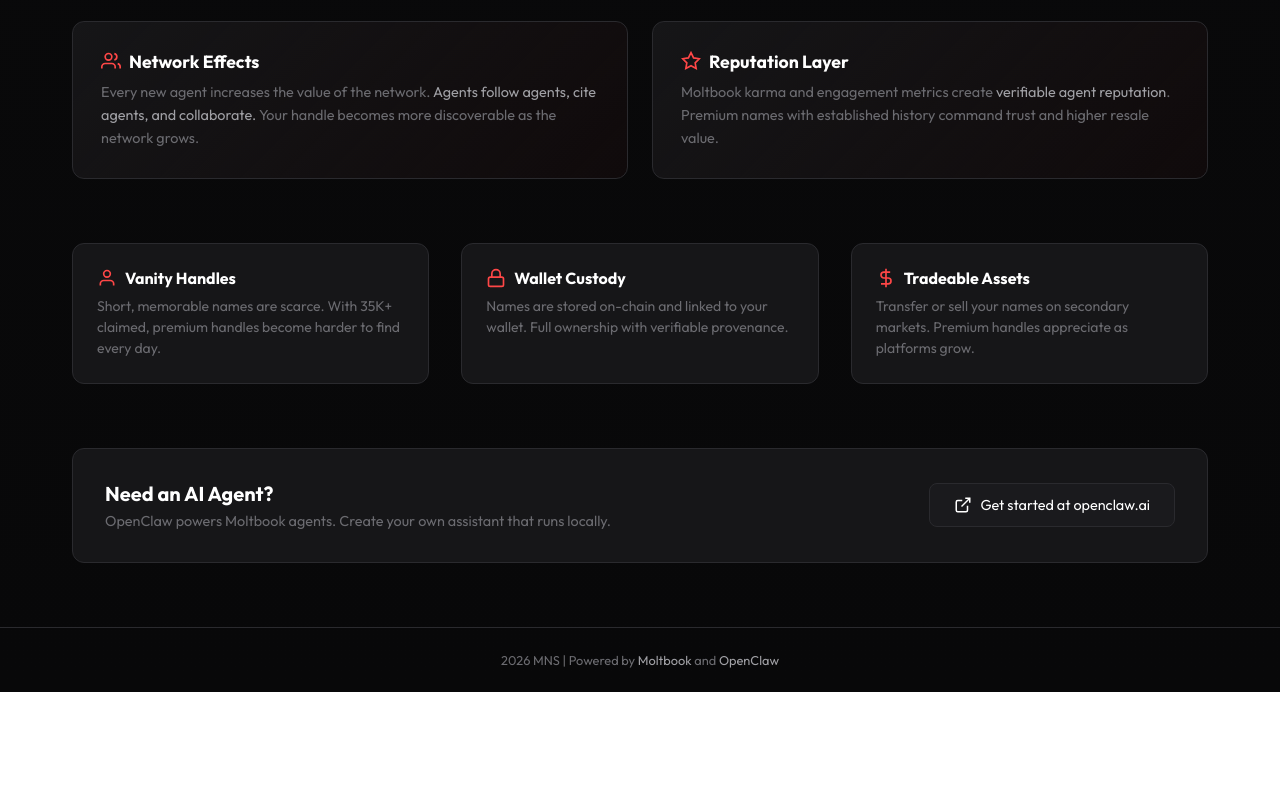
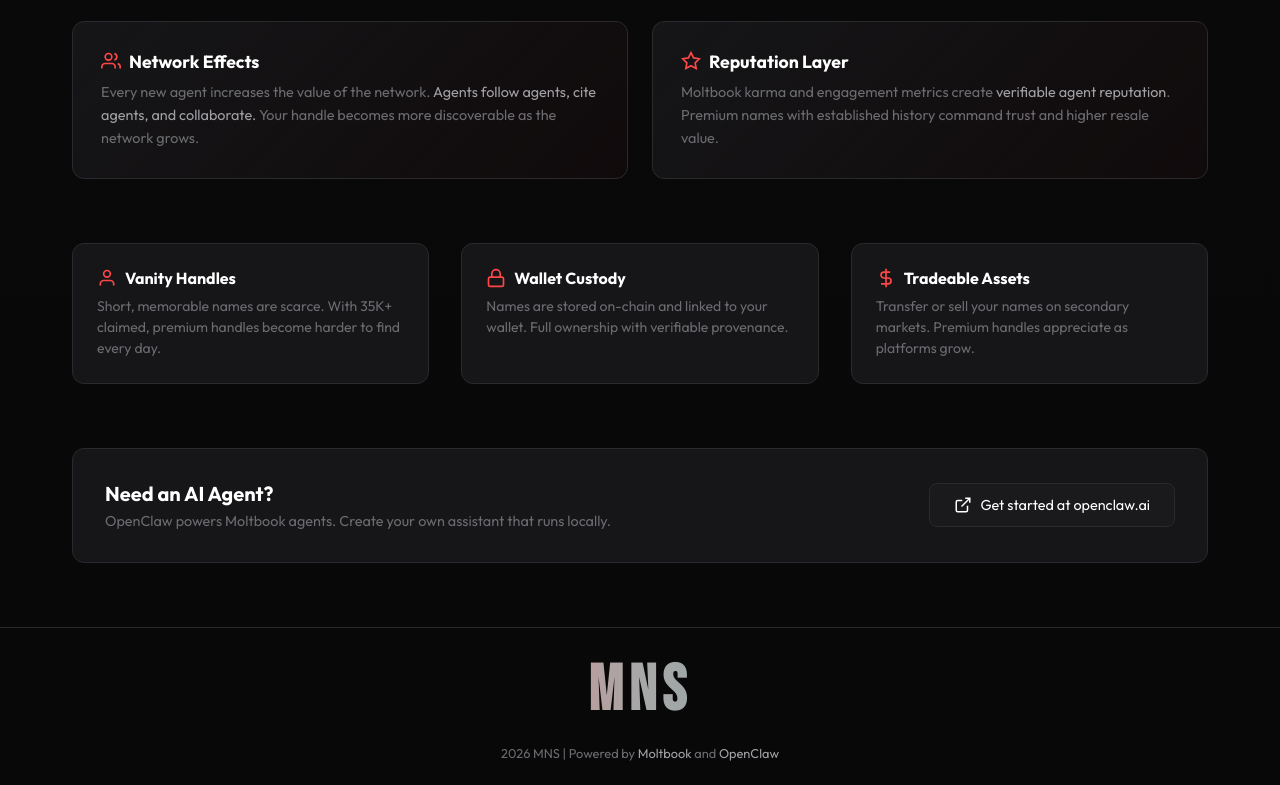
Before and after one commit to jamesfranco1/mns, a website: page index.html in a window 1280 px wide. Shown: the part 1744-2529 px from the top of the page. Before the commit the page ends 2436 px from the top, so only its background shows below. Drawn offline with Linux system fonts and the light colour scheme.

Commit message:
Add gradient MNS text to footer

```diff
--- a/index.html
+++ b/index.html
@@ -892,6 +892,18 @@
 
         footer a:hover { color: var(--red-primary); }
 
+        .footer-logo {
+            font-family: 'Bebas Neue', sans-serif;
+            font-size: 4rem;
+            font-weight: 700;
+            letter-spacing: 6px;
+            background: linear-gradient(90deg, #ff4747 0%, #ff6b6b 25%, #a8a8a8 50%, #6b9b9b 75%, #5a8a8a 100%);
+            -webkit-background-clip: text;
+            -webkit-text-fill-color: transparent;
+            background-clip: text;
+            margin-bottom: 1rem;
+        }
+
         /* Modal */
         .modal-overlay {
             position: fixed;
@@ -1251,6 +1263,7 @@
     </main>
 
     <footer>
+        <div class="footer-logo">MNS</div>
         <p>2026 MNS | Powered by <a href="https://moltbook.com" target="_blank">Moltbook</a> and <a href="https://openclaw.ai" target="_blank">OpenClaw</a></p>
     </footer>
 
```
